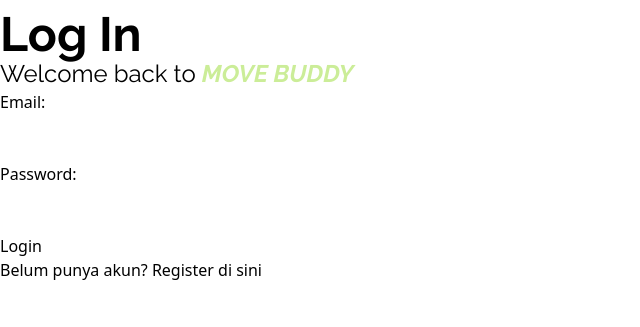
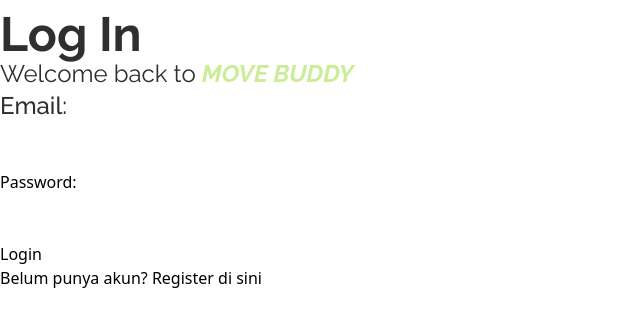
Before and after one commit to PBP-C02/PROJECT-KELOMPOK, a Django app: page /login/ in a window 1280 px wide. Shown: the top 327 px of the page, without its empty margins (0-640 px from the left). Run offline with Django 5.2, Linux system fonts and the light colour scheme; some libraries are stand-ins or nearby versions.

Commit message:
pindah branch

```diff
--- a/Auth_Profile/templates/login.html
+++ b/Auth_Profile/templates/login.html
@@ -7,12 +7,12 @@
 
 <div id="error-message" style="color: red; margin-bottom: 10px;"></div>
 <div>
-    <h1 class="font-raleway font-bold text-5xl">Log In</h1>
-    <p class="font-raleway font-regular text-2xl">Welcome back to <span class="text-lime font-bold"><i>MOVE BUDDY</i></span></p>
+    <h1 class="font-raleway font-bold text-5xl text-grey">Log In</h1>
+    <p class="font-raleway font-regular text-2xl text-grey">Welcome back to <span class="text-lime font-bold"><i>MOVE BUDDY</i></span></p>
     <form id="loginForm" method="POST">
         {% csrf_token %}
         <div>
-            <label for="email">Email:</label><br>
+            <label for="email" class="font-raleway font-medium text-2xl text-grey">Email:</label><br>
             <input type="email" id="email" name="email" required>
         </div>
         <br>
```
